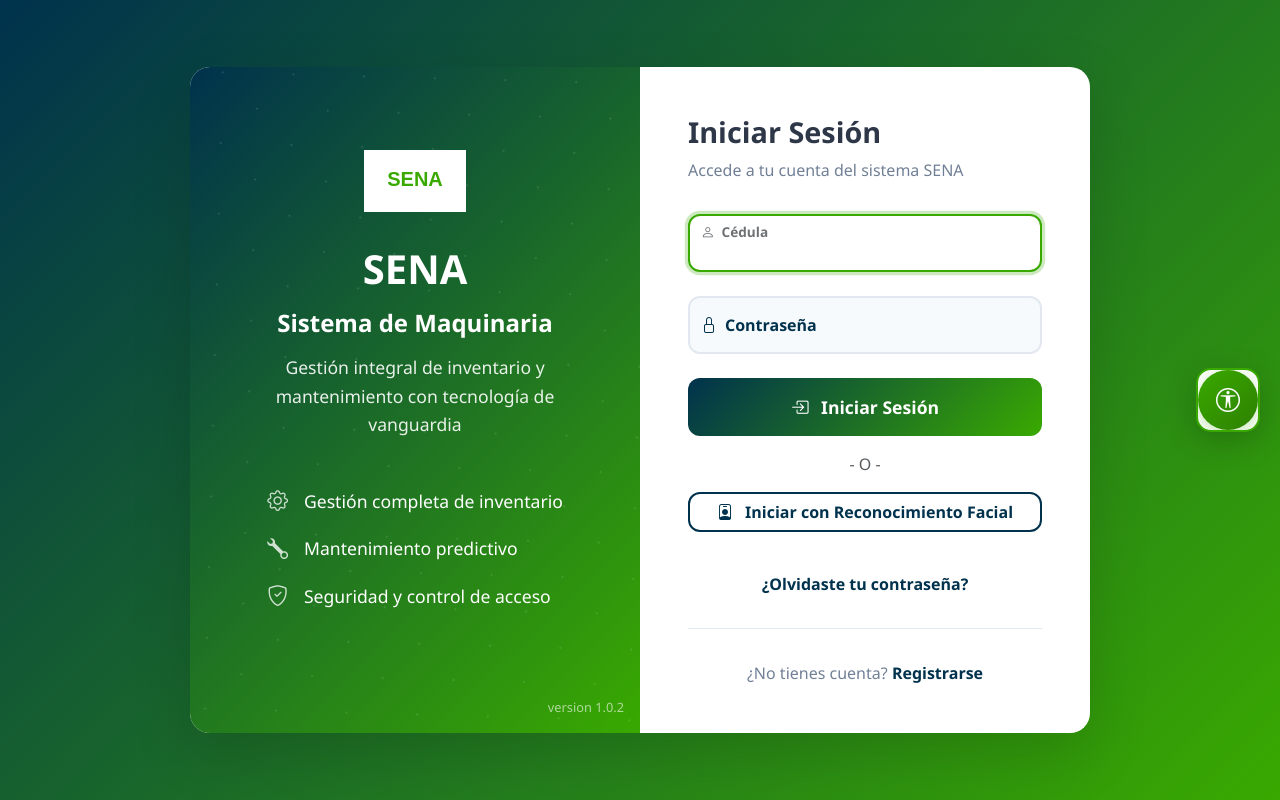
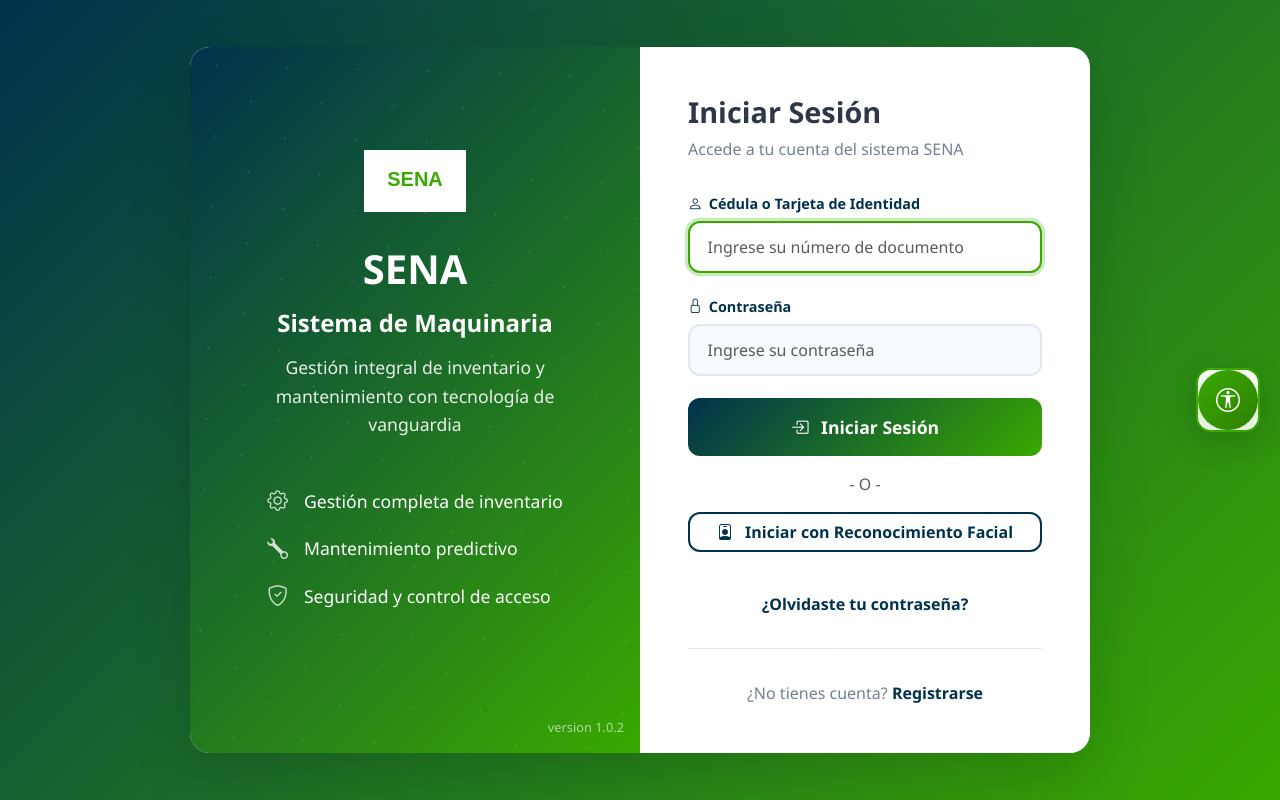
Before and after one commit to PabloFerminGuaquidaJoya/proyecto_base, a Django app: page /usuarios/login/ in a window 1280 px wide. Run offline with Django 5.2, Linux system fonts and the light colour scheme; parts of the project's set-up code (start-up, migrations or seed data) failed here and were passed over.

Commit message:
Nuevos campos Login

```diff
--- a/usuarios/templates/usuarios/modern_login.html
+++ b/usuarios/templates/usuarios/modern_login.html
@@ -108,15 +108,28 @@
             margin-bottom: 2rem;
         }
 
-        .form-floating {
-            margin-bottom: 1.5rem;
+        .form-group {
+            margin-bottom: 1.4rem;
+        }
+
+        .form-group label {
+            display: block;
+            color: var(--sena-secondary);
+            font-weight: 600;
+            font-size: 0.9rem;
+            margin-bottom: 0.4rem;
+        }
+
+        .form-group label i {
+            margin-right: 0.4rem;
         }
 
         .form-control {
             border: 2px solid #e2e8f0;
             border-radius: 12px;
-            padding: 1rem 1.25rem;
+            padding: 0.75rem 1.1rem;
             font-size: 1rem;
+            width: 100%;
             transition: all 0.3s ease;
             background: #f7fafc;
         }
@@ -125,11 +138,7 @@
             border-color: #39A900;
             box-shadow: 0 0 0 0.2rem rgba(57, 169, 0, 0.25);
             background: white;
-        }
-
-        .form-floating > label {
-            color: var(--sena-secondary);
-            font-weight: 600;
+            outline: none;
         }
 
         .btn-login {
@@ -650,31 +659,31 @@
                 {% endif %}
 
                 <!-- Username Field -->
-                <div class="form-floating">
+                <div class="form-group">
+                    <label for="id_username">
+                        <i class="bi bi-person"></i>Cédula o Tarjeta de Identidad
+                    </label>
                     <input type="text"
                            class="form-control"
                            id="id_username"
                            name="username"
-                           placeholder="Cédula"
+                           placeholder="Ingrese su número de documento"
                            required
                            autocomplete="username">
-                    <label for="id_username">
-                        <i class="bi bi-person me-2"></i>Cédula
-                    </label>
                 </div>
 
                 <!-- Password Field -->
-                <div class="form-floating">
+                <div class="form-group">
+                    <label for="id_password">
+                        <i class="bi bi-lock"></i>Contraseña
+                    </label>
                     <input type="password"
                            class="form-control"
                            id="id_password"
                            name="password"
-                           placeholder="Contraseña"
+                           placeholder="Ingrese su contraseña"
                            required
                            autocomplete="current-password">
-                    <label for="id_password">
-                        <i class="bi bi-lock me-2"></i>Contraseña
-                    </label>
                 </div>
 
 
```
